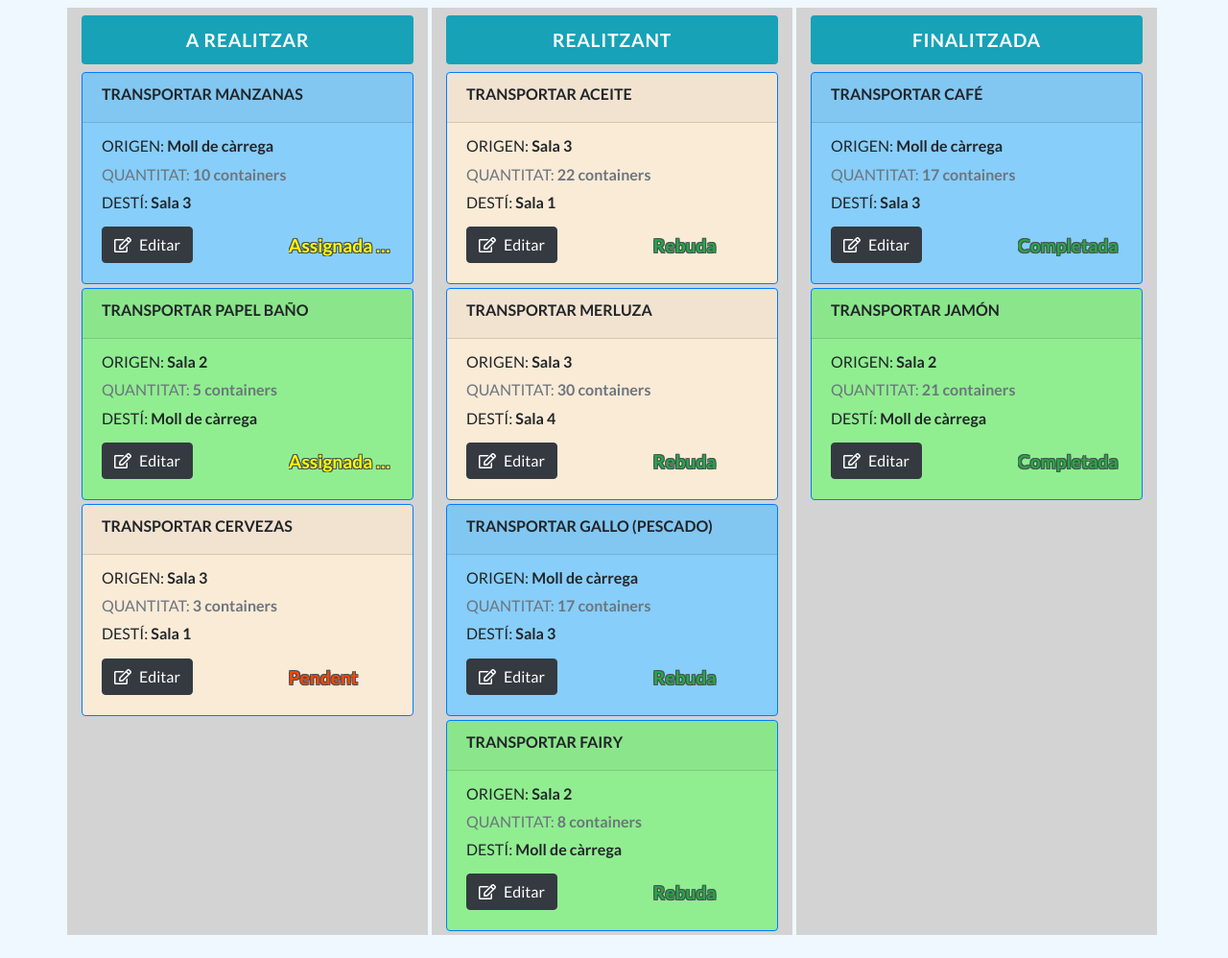
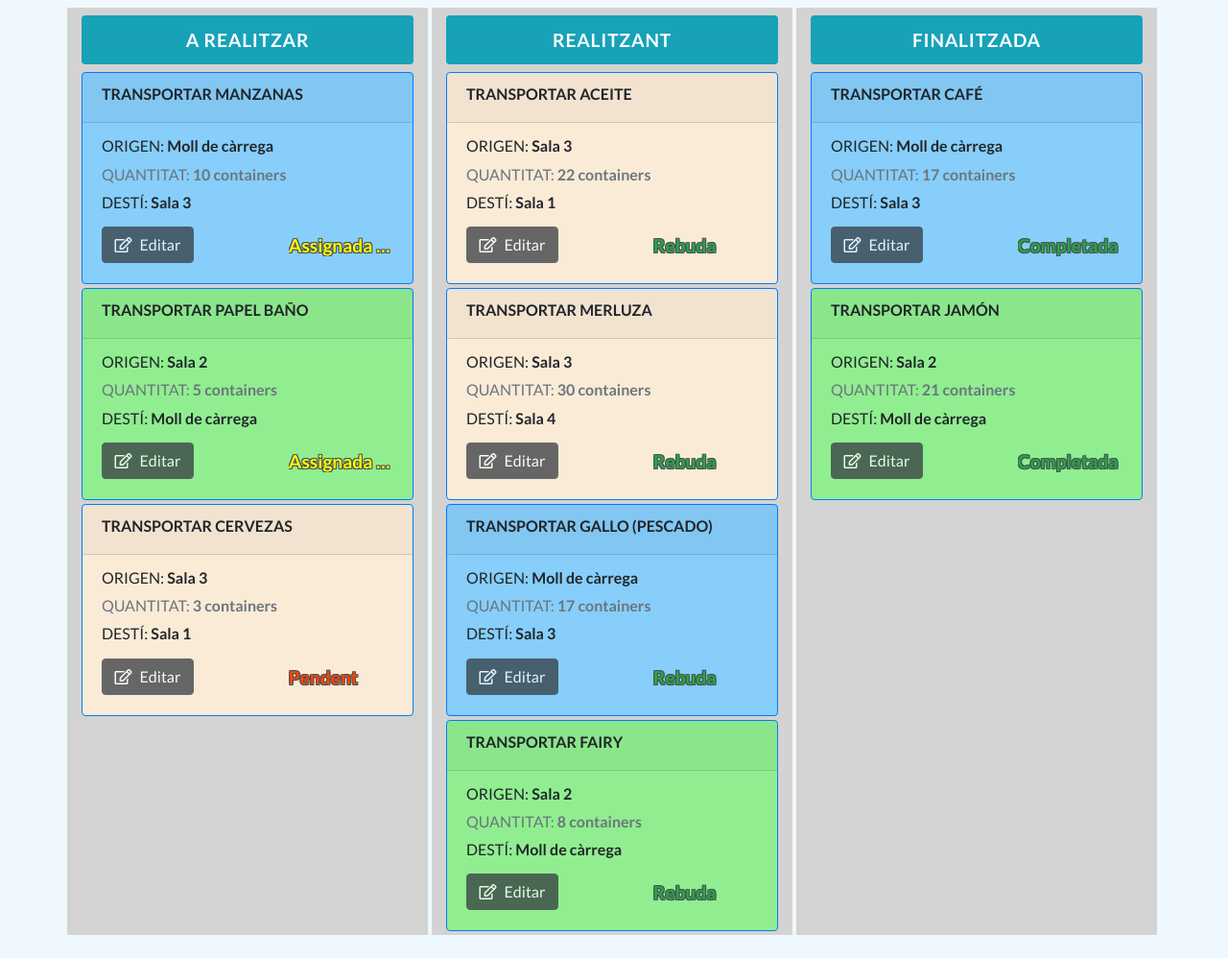
Before and after one commit to teamoutofbounds/joint-project, a Django app: page /magatzem/tasques_mock/ in a window 1280 px wide. Shown: the part 56-1054 px from the top of the page at 96% size. Run offline with Django 3.2, Linux system fonts and the light colour scheme; some libraries are stand-ins or nearby versions.

Commit message:
Added animation to edit button.

```diff
--- a/assets/css/task-list.css
+++ b/assets/css/task-list.css
@@ -51,3 +51,14 @@
 .status-rebuda, .status-completada {
     color: #28a745;
 }
+
+.btn-edit {
+    opacity: 0.75;
+    width: 6rem;
+}
+
+.btn-edit:hover {
+    transition: .5s;
+    opacity: 1;
+    width: 8rem;
+}
--- a/magatzem/templates/magatzem/tasks-list.html
+++ b/magatzem/templates/magatzem/tasks-list.html
@@ -29,7 +29,7 @@
 
               <div class="row">
                 <div class="col-md-7">
-                  <a href="#" class="btn btn-dark"><i class='far fa-edit mr-2'></i>Editar</a>
+                  <a href="#" class="btn btn-dark btn-edit"><i class='far fa-edit mr-2'></i>Editar</a>
                 </div>
                 <div class="col-md-5">
                   {% if task.task_status == 'Pendent' %}
@@ -71,7 +71,7 @@
 
               <div class="row">
                 <div class="col-md-7">
-                  <a href="#" class="btn btn-dark"><i class='far fa-edit mr-2'></i>Editar</a>
+                  <a href="#" class="btn btn-dark btn-edit"><i class='far fa-edit mr-2'></i>Editar</a>
                 </div>
                 <div class="col-md-5">
                   <h6 class="mt-2 task-status-text status-rebuda text-truncate">{{ task.task_status }}</h6>
@@ -108,7 +108,7 @@
 
               <div class="row">
                 <div class="col-md-7">
-                  <a href="#" class="btn btn-dark"><i class='far fa-edit mr-2'></i>Editar</a>
+                  <a href="#" class="btn btn-dark btn-edit"><i class='far fa-edit mr-2'></i>Editar</a>
                 </div>
                 <div class="col-md-5">
                   <h6 class="mt-2 task-status-text status-completada text-truncate">{{ task.task_status }}</h6>
```
